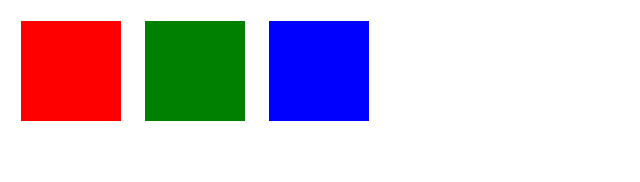
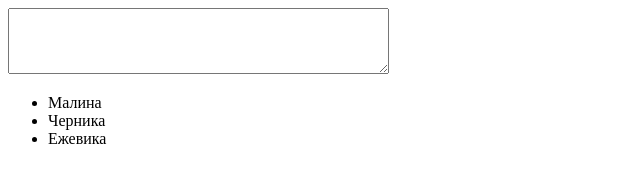
Before and after one commit to drPapus/jslerning3.1, a plain HTML site: page index.html in a window 1280 px wide. Shown: the whole page, without its empty margins (0-640 px from the left). Drawn offline with Linux system fonts and the light colour scheme.

Commit message:
jslerning3.3

```diff
--- a/index.html
+++ b/index.html
@@ -8,22 +8,14 @@
 </head>
 <body>
 
-        <table>
-            <tr>
-                <td>
-                    <div id="red" onClick="message('Вы щелкнули по красному квадратику');"></div>
-                </td>
-                <td>
-                    <div id="green" onClick="message('Вы щелкнули по зеленому квадратику');"></div>
-                </td>
-                <td>
-                    <div id="blue" onClick="message('Вы щелкнули по синему квадратику');"></div>
-                </td>
-            </tr>
-        </table>
-
-
-
+    <form name="forma2">
+        <textarea name="desc" cols="45" rows="4"></textarea>
+    </form>
+    <ul>
+        <li onMouseOver="showDesc(forma2, 'Малина обыкнавенная-кустарник с многолетним корневищем,'+ ' из которого развиваются двухгодичные надземные стебли высотой до полутора метров.');" onMouseOut="delet(forma2);">Малина</li>
+        <li onMouseOver="showDesc(forma2, 'Черника — кустарничек высотой 15—30 см. Ветви отходят'+ ' от главного стволика под острыми углами.');" onMouseOut="delet(forma2);">Черника</li>
+        <li onMouseOver="showDesc(forma2, 'Ежевика — кустарничек высотой 15—30 см. Ветви отходят'+ ' от главного стволика под острыми углами.');" onMouseOut="delet(forma2);">Ежевика</li>
+    </ul>
 
 </body>
 </html>
--- a/script.js
+++ b/script.js
@@ -1,3 +1,6 @@
-function message(m){
-alert (m);
+function showDesc(obj, n){
+obj.desc.value=n;
 }
+function delet(obj){
+obj.desc.value=' ';
+}
```
